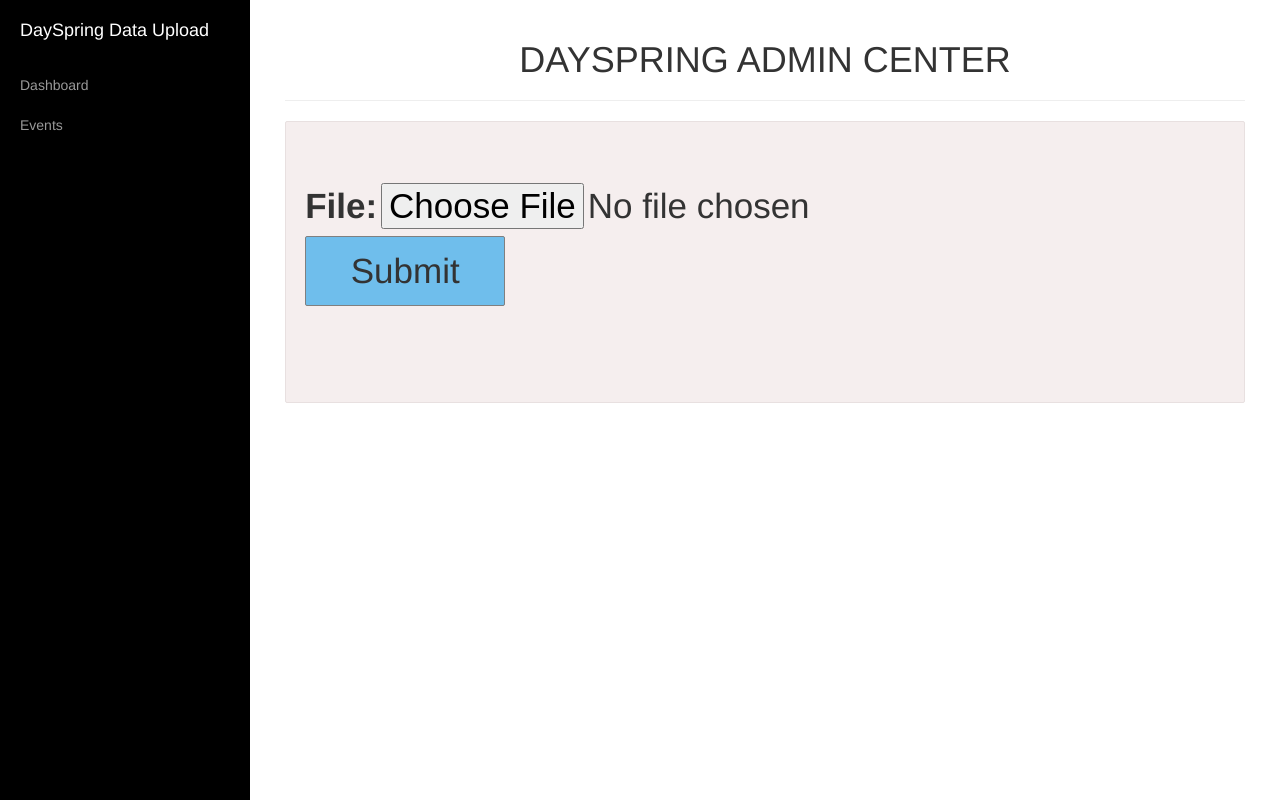
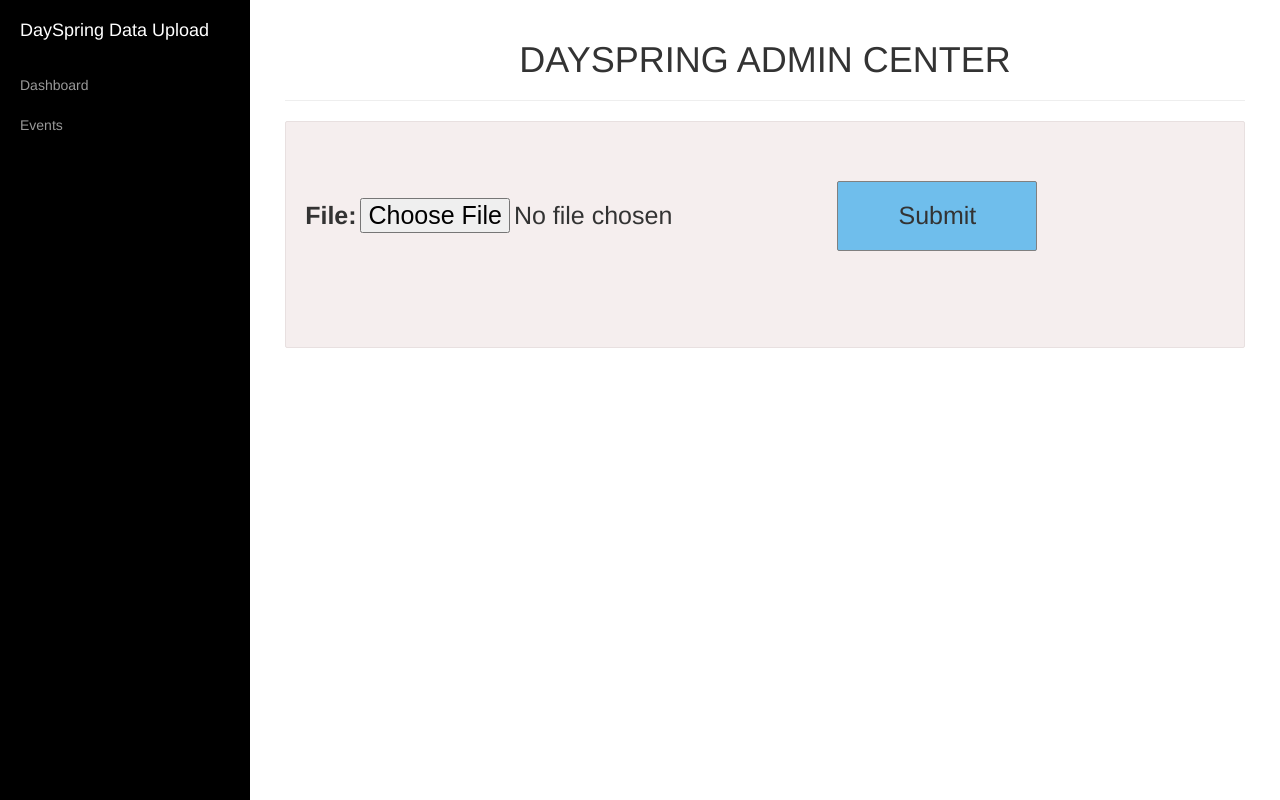
Before and after one commit to shaileshahuja/dayspring, a Django app: page /capture/home in a window 1280 px wide. Run offline with Django 3.2, Linux system fonts and the light colour scheme; some libraries are stand-ins or nearby versions.

Commit message:
UI Changes

```diff
--- a/py/capture/templates/success.html
+++ b/py/capture/templates/success.html
@@ -55,7 +55,8 @@
     <div class="container center-block">
       <h1 style="text-align: center">DAYSPRING ADMIN CENTER</h1>
       <hr>
-      <p> Successfully uploaded file! </p>
+        <br> <br>
+      <h2 style="text-align: center;"> Successfully uploaded file! </h2>
     </div>
   </div>
 </div>
--- a/py/static/css/simple-sidebar.css
+++ b/py/static/css/simple-sidebar.css
@@ -138,18 +138,18 @@
 	}
 
     label{
-        font-size: 35px;
+        font-size: 25px;
     }
 
     input[type='file']{
-        font-size: 35px;
+        font-size: 25px;
         display: inline-block;
     }
 
     #Save{
         width: 200px;
         height: 70px;
-        font-size: 35px;
+        font-size: 25px;
         border-radius: 2px;
         background: #6FBEEC;
         border: 1px solid grey;
@@ -162,4 +162,5 @@
         padding: 2%;
         padding-bottom: 10%;
     }
+
 }
```
